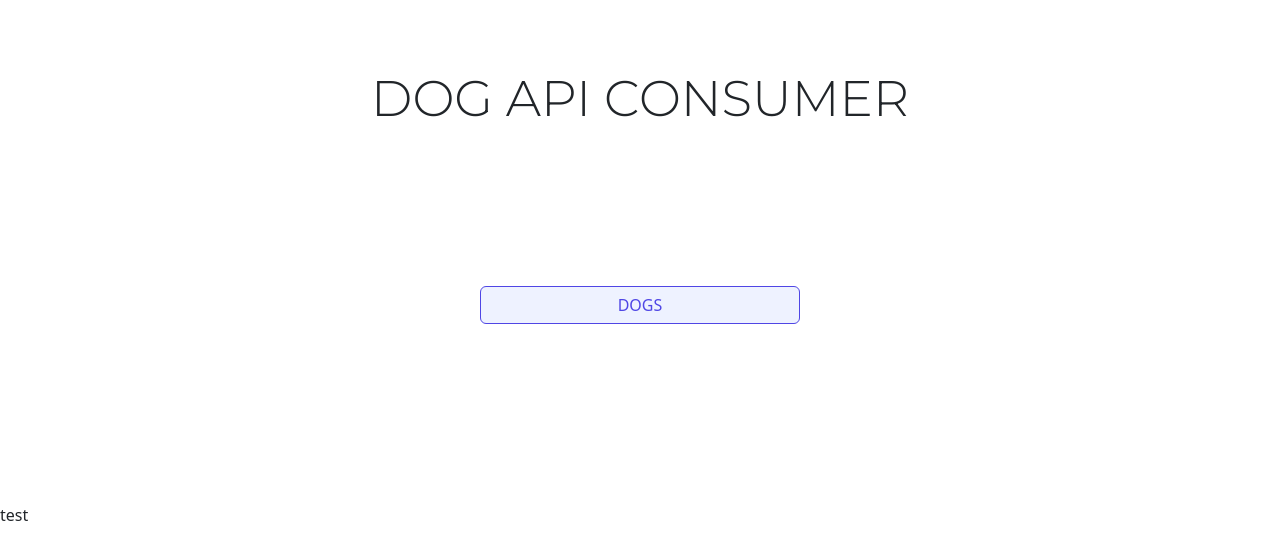
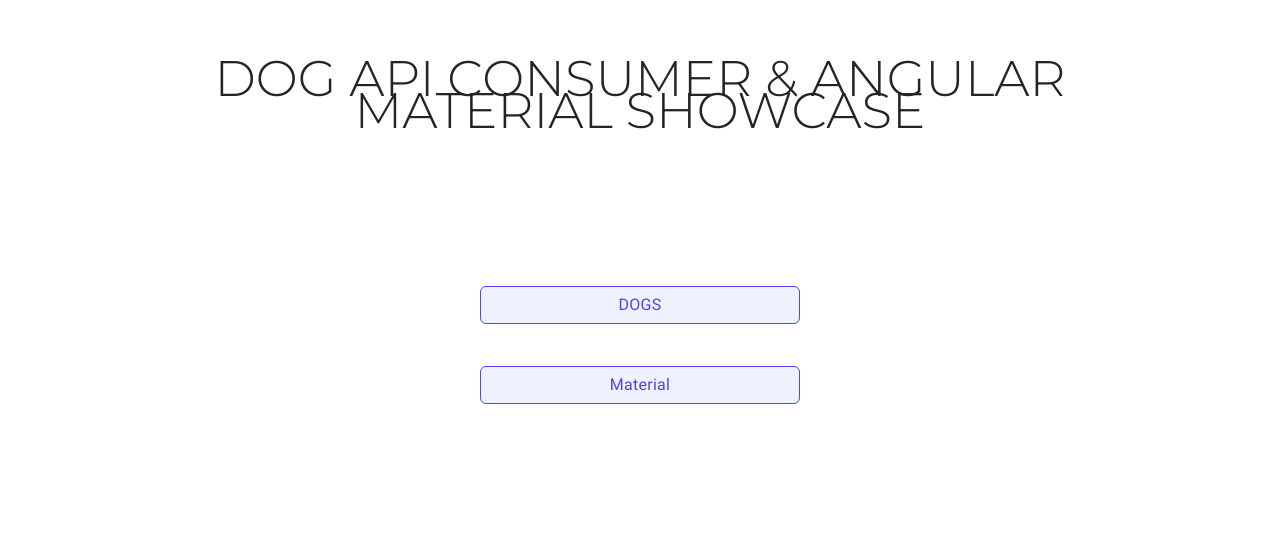
Before and after one commit to ayee-lucas/proyecto1_is4tech, an Angular app: page /welcome in a window 1280 px wide. Shown: the part 297-840 px from the top of the page. After the commit the page ends 800 px from the top, so only its background shows below. Built offline with nearby package versions, Linux system fonts and the light colour scheme.

Commit message:
Added angular material

```diff
--- a/angular.json
+++ b/angular.json
@@ -25,6 +25,7 @@
             "inlineStyleLanguage": "scss",
             "assets": ["src/favicon.ico", "src/assets"],
             "styles": [
+              "@angular/material/prebuilt-themes/deeppurple-amber.css",
               "src/styles.scss",
               "./node_modules/bootstrap/scss/bootstrap.scss"
             ],
@@ -88,7 +89,10 @@
             "tsConfig": "tsconfig.spec.json",
             "inlineStyleLanguage": "scss",
             "assets": ["src/favicon.ico", "src/assets"],
-            "styles": ["src/styles.scss"],
+            "styles": [
+              "@angular/material/prebuilt-themes/deeppurple-amber.css",
+              "src/styles.scss"
+            ],
             "scripts": []
           }
         }
--- a/package.json
+++ b/package.json
@@ -15,10 +15,12 @@
   "dependencies": {
     "@abacritt/angularx-social-login": "2.0.0",
     "@angular/animations": "15.2.0",
+    "@angular/cdk": "^15.2.9",
     "@angular/common": "15.2.0",
     "@angular/compiler": "15.2.0",
     "@angular/core": "15.2.0",
     "@angular/forms": "15.2.0",
+    "@angular/material": "^15.2.9",
     "@angular/platform-browser": "15.2.0",
     "@angular/platform-browser-dynamic": "15.2.0",
     "@angular/router": "15.2.0",
@@ -37,6 +39,7 @@
     "eslint": "8.47.0",
     "eslint-config-prettier": "9.0.0",
     "eslint-plugin-prettier": "5.0.0",
+    "husky": "^8.0.0",
     "jasmine-core": "4.5.0",
     "karma": "6.4.0",
     "karma-chrome-launcher": "3.1.0",
@@ -45,7 +48,6 @@
     "karma-jasmine-html-reporter": "2.0.0",
     "prettier": "3.0.2",
     "prettier-eslint": "15.0.1",
-    "typescript": "4.9.4",
-    "husky": "^8.0.0"
+    "typescript": "4.9.4"
   }
 }
--- a/src/app/modules/admin/admin-routing.module.ts
+++ b/src/app/modules/admin/admin-routing.module.ts
@@ -18,6 +18,14 @@ const routes: Routes = [
         m => m.SecurityModule
       ),
     canActivate: [loginGuard]
+  },
+  {
+    path: 'material',
+    loadChildren: () =>
+      import('src/app/modules/material/material.module').then(
+        m => m.MaterialModule
+      ),
+    canActivate: [authGuard]
   }
 ];
 
--- a/src/app/modules/admin/admin.module.ts
+++ b/src/app/modules/admin/admin.module.ts
@@ -13,6 +13,8 @@ import { SharedModule } from '../shared/shared.module';
 import { FormComponent } from './components/form/form.component';
 import { ReactiveFormsModule } from '@angular/forms';
 import { OnChangesComponent } from './components/on-changes/on-changes.component';
+import { MaterialModule } from '../material/material.module';
+import { BrowserAnimationsModule } from '@angular/platform-browser/animations';
 
 @NgModule({
   declarations: [
@@ -28,7 +30,9 @@ import { OnChangesComponent } from './components/on-changes/on-changes.component
     ReactiveFormsModule,
     HttpClientModule,
     NgOptimizedImage,
-    SharedModule
+    MaterialModule,
+    SharedModule,
+    BrowserAnimationsModule
   ],
   providers: [],
   bootstrap: [AdminComponent]
--- a/src/app/modules/admin/components/admin.component.html
+++ b/src/app/modules/admin/components/admin.component.html
@@ -1,3 +1 @@
 <router-outlet />
-
-<p>test</p>
--- a/src/app/modules/admin/components/welcome/welcome.component.html
+++ b/src/app/modules/admin/components/welcome/welcome.component.html
@@ -1,8 +1,12 @@
 <main class="container d-flex w-100 vh-100 align-items-center">
-  <h1 class="fw-light text-center">DOG API CONSUMER</h1>
+  <h1 class="fw-light text-center">DOG API CONSUMER & ANGULAR MATERIAL SHOWCASE</h1>
   <a
     class="btn w-25 position-absolute start-50 translate-middle"
     routerLink="/dogs"
-    >DOGS</a
-  >
+  >DOGS</a>
+  <a
+    style="bottom: 10%"
+    class="btn w-25 position-absolute start-50 translate-middle"
+    routerLink="/material"
+  >Material</a>
 </main>
--- /dev/null
+++ b/src/app/modules/material/components/wrapper/wrapper.component.html
@@ -0,0 +1,21 @@
+<main class="container">
+  <section class="row p-2 p-5">
+    <h1 class="col w-50">
+      Datepicker with range
+    </h1>
+    <div class="col w-50">
+      <div class="w-100">
+        <mat-form-field>
+          <mat-label>Enter a date range</mat-label>
+          <mat-date-range-input [rangePicker]="picker">
+            <input matStartDate placeholder="Start date">
+            <input matEndDate placeholder="End date">
+          </mat-date-range-input>
+          <mat-hint>MM/DD/YYYY – MM/DD/YYYY</mat-hint>
+          <mat-datepicker-toggle matIconSuffix [for]="picker"></mat-datepicker-toggle>
+          <mat-date-range-picker #picker></mat-date-range-picker>
+        </mat-form-field>
+      </div>
+    </div>
+  </section>
+</main>
--- /dev/null
+++ b/src/app/modules/material/components/wrapper/wrapper.component.scss
@@ -0,0 +1,8 @@
+@import "src/variables/scss/global";
+
+
+main h1 {
+  font-family: 'Montserrat', sans-serif;
+  font-size: 50px;
+  color: $secondary-color;
+}
--- a/src/index.html
+++ b/src/index.html
@@ -6,8 +6,11 @@
     <base href="/" />
     <meta name="viewport" content="width=device-width, initial-scale=1" />
     <link rel="icon" type="image/x-icon" href="favicon.ico" />
-  </head>
-  <body>
+      <link rel="preconnect" href="https://fonts.gstatic.com">
+    <link href="https://fonts.googleapis.com/css2?family=Roboto:wght@300;400;500&display=swap" rel="stylesheet">
+    <link href="https://fonts.googleapis.com/icon?family=Material+Icons" rel="stylesheet">
+</head>
+  <body class="mat-typography">
     <app-root> </app-root>
   </body>
 </html>
--- a/src/styles.scss
+++ b/src/styles.scss
@@ -1,4 +1,6 @@
 /* You can add global styles to this file, and also import other style files */
+
+@import '@angular/material/prebuilt-themes/deeppurple-amber.css';
 
 @import './variables/scss/global';
 
@@ -18,3 +20,12 @@ body {
   font-family: 'Montserrat';
   src: url('./assets/fonts/Montserrat-VariableFont_wght.ttf');
 }
+
+html, body {
+  height: 100%;
+}
+
+body {
+  margin: 0;
+  font-family: Roboto, "Helvetica Neue", sans-serif;
+}
```
Also changed, not shown: src/app/modules/material/components/wrapper/wrapper.component.ts (added, +10 -0 lines), src/app/modules/material/material.module.ts (added, +28 -0 lines), 2 other files (tests, documents, lock files or other folders).
